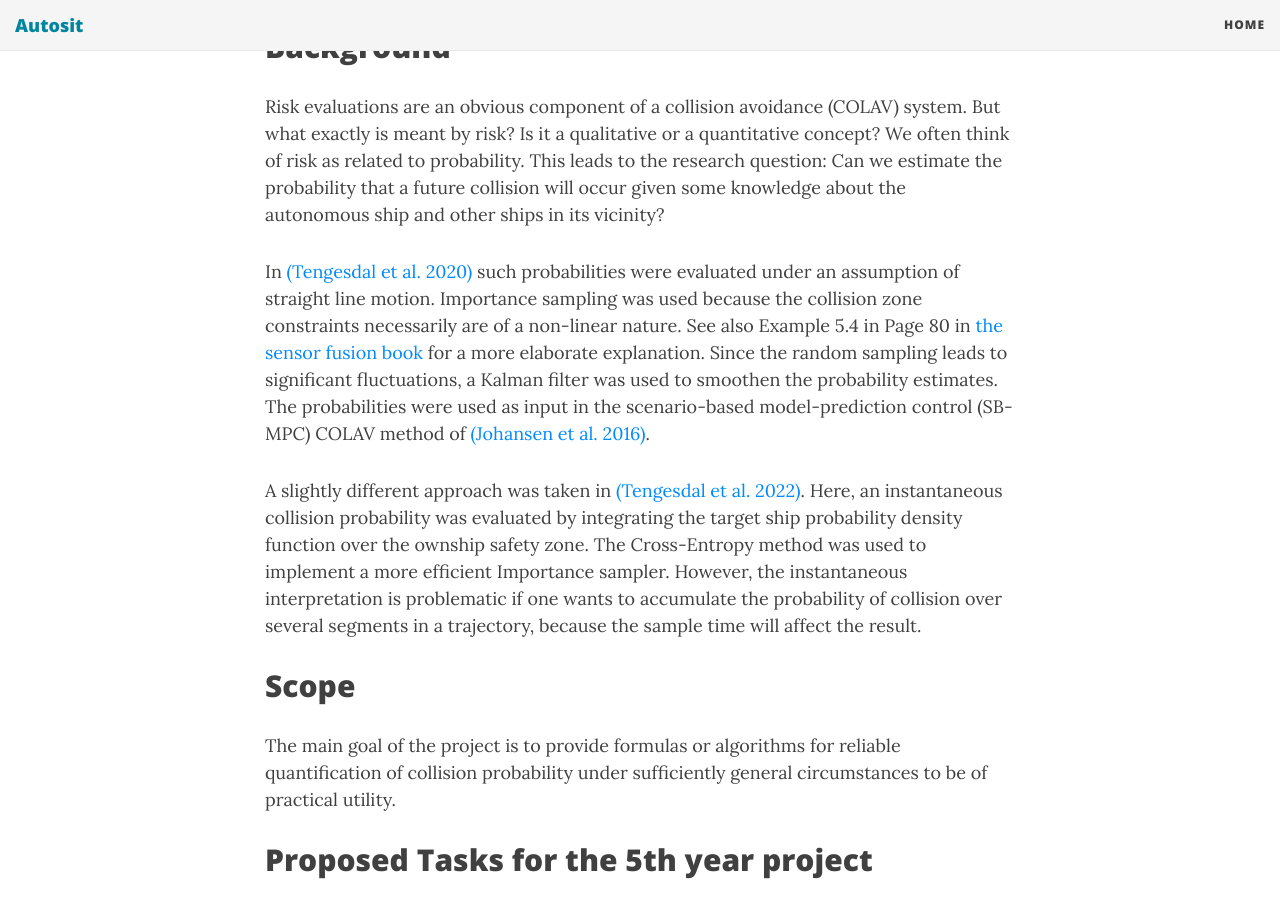
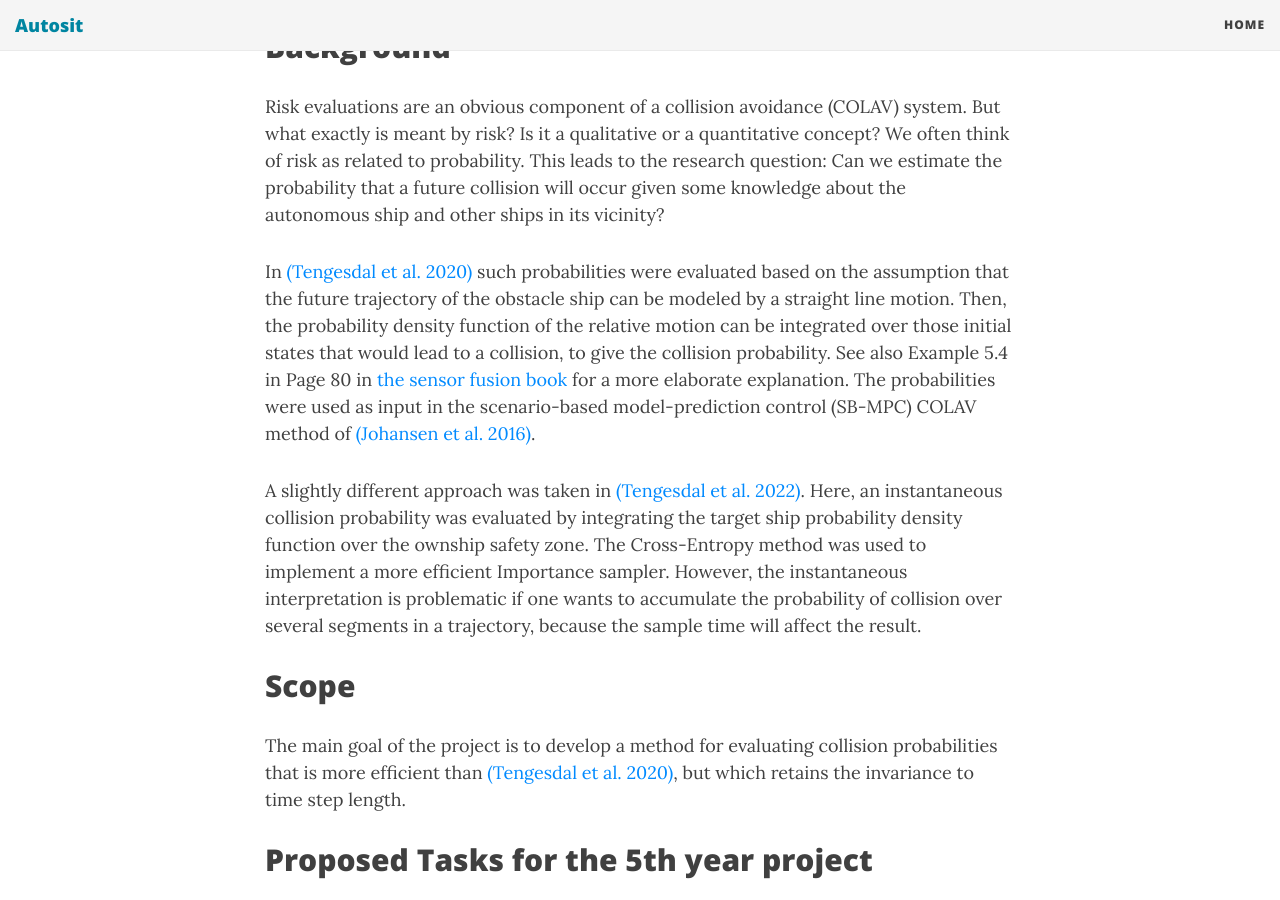
Before and after one commit to autosit/autosit.github.io, a Jekyll site: the page built from _posts/2019-04-25-colav-probabilities.md, in a window 1280 px wide and 900 px high, scrolled down 211 px. Built offline with Jekyll 4.4.1, drawn with Linux system fonts in a browser that asks for light colours; nearby versions of some CDN libraries.

Commit message:
revised text in colav prob

```diff
--- a/_posts/2019-04-25-colav-probabilities.md
+++ b/_posts/2019-04-25-colav-probabilities.md
@@ -6,12 +6,12 @@ category: LTP
 ## Background
 Risk evaluations are an obvious component of a collision avoidance (COLAV) system. But what exactly is meant by risk? Is it a qualitative or a quantitative concept? We often think of risk as related to probability. This leads to the research question: Can we estimate the probability that a future collision will occur given some knowledge about the autonomous ship and other ships in its vicinity?
 
-In [(Tengesdal et al. 2020)] such probabilities were evaluated under an assumption of straight line motion. Importance sampling was used because the collision zone constraints necessarily are of a non-linear nature. See also Example 5.4 in Page 80 in [the sensor fusion book] for a more elaborate explanation. Since the random sampling leads to significant fluctuations, a Kalman filter was used to smoothen the probability estimates. The probabilities were used as input in the scenario-based model-prediction control (SB-MPC) COLAV method of [(Johansen et al. 2016)].
+In [(Tengesdal et al. 2020)] such probabilities were evaluated based on the assumption that the future trajectory of the obstacle ship can be modeled by a straight line motion. Then, the probability density function of the relative motion can be integrated over those initial states that would lead to a collision, to give the collision probability.  See also Example 5.4 in Page 80 in [the sensor fusion book] for a more elaborate explanation. The probabilities were used as input in the scenario-based model-prediction control (SB-MPC) COLAV method of [(Johansen et al. 2016)].
 
 A slightly different approach was taken in [(Tengesdal et al. 2022)]. Here, an instantaneous collision probability was evaluated by integrating the target ship probability density function over the ownship safety zone. The Cross-Entropy method was used to implement a more efficient Importance sampler. However, the instantaneous interpretation is problematic if one wants to accumulate the probability of collision over several segments in a trajectory, because the sample time will affect the result.
 
 ## Scope
-The main goal of the project is to provide formulas or algorithms for reliable quantification of collision probability under sufficiently general circumstances to be of practical utility.
+The main goal of the project is to develop a method for evaluating collision probabilities that is more efficient than [(Tengesdal et al. 2020)], but which retains the invariance to time step length.
 
 ## Proposed Tasks for the 5th year project
 
```
